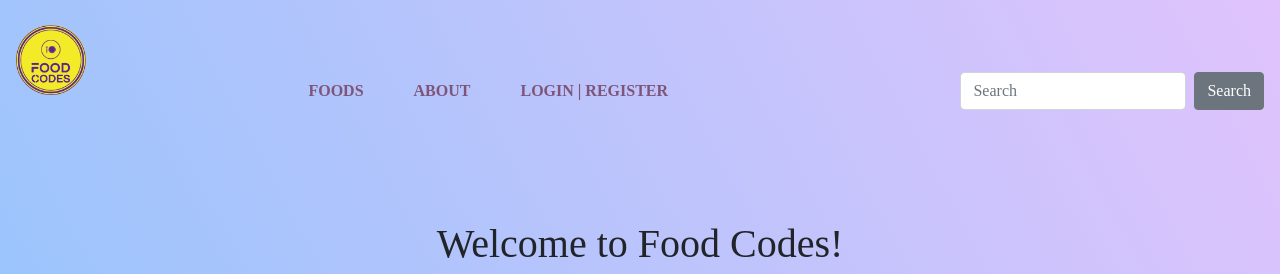
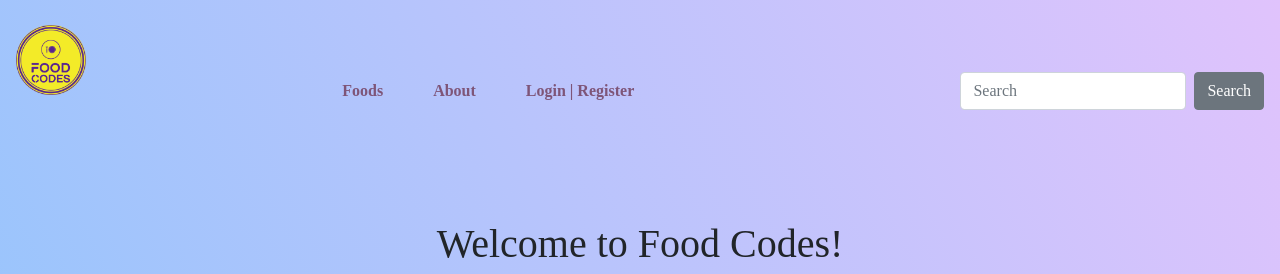
Before and after one commit to pratiksharma8/FoodCodesWebsite, a Django app: page / in a window 1280 px wide. Shown: the top 274 px of the page. Run offline with Django 3.2, Linux system fonts and the light colour scheme; some libraries are stand-ins or nearby versions; some web fonts are replaced.

Commit message:
Update styles.css

```diff
--- a/website/foodcodes/blog/static/css/styles.css
+++ b/website/foodcodes/blog/static/css/styles.css
@@ -34,7 +34,6 @@ th, td {
 
 .navbar {
   font-weight: bold;
-  text-transform: uppercase;
 }
 
 .navbar .navbar-nav li .nav-link{
```
